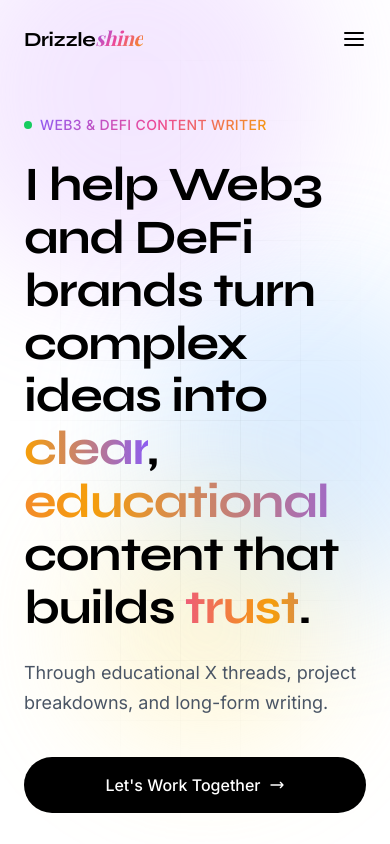
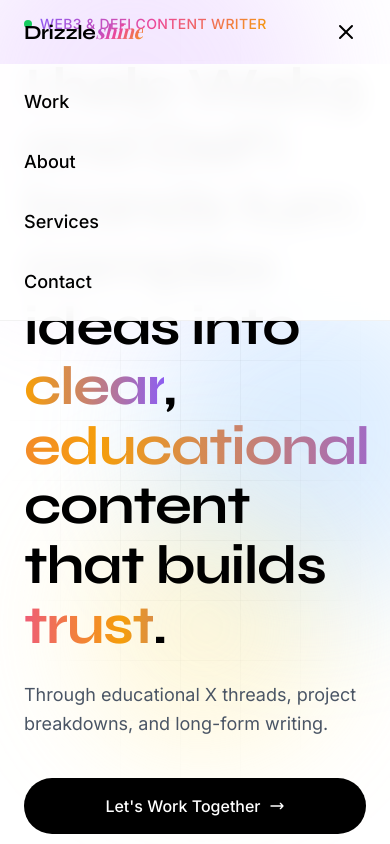
Before and after one commit to designsheva/drizzleshine, a React (Vite) app: page / in a window 390 px wide. Both pictures are taken after a click on the button 354 px from the left and 39 px from the top of the page. Shown: the top 844 px of the page. Built offline with nearby package versions, Linux system fonts and the light colour scheme; a web font is replaced by a local one.

Commit message:
Add mobile menu toggle and improve responsive design

```diff
--- a/src/App.tsx
+++ b/src/App.tsx
@@ -3,6 +3,7 @@ import "./App.css";
 
 const Navbar = () => {
   const [scrolled, setScrolled] = useState(false);
+  const [menuOpen, setMenuOpen] = useState(false);
 
   useEffect(() => {
     const handleScroll = () => {
@@ -16,8 +17,8 @@ const Navbar = () => {
     <nav
       className={`fixed top-0 left-0 right-0 z-50 transition-all duration-500 ${
         scrolled
-          ? "bg-white/80 backdrop-blur-md border-b border-black/5 py-4"
-          : "bg-transparent py-6"
+          ? "bg-white/80 backdrop-blur-md border-b border-black/5 py-2"
+          : "bg-transparent py-3"
       }`}
     >
       <div className="max-w-6xl mx-auto px-6 flex justify-between items-center">
@@ -38,14 +39,44 @@ const Navbar = () => {
             </a>
           ))}
         </div>
-        <button className="md:hidden">
+        <button
+          className="md:hidden p-2"
+          onClick={() => setMenuOpen(!menuOpen)}
+        >
           <svg xmlns="http://www.w3.org/2000/svg" width="24" height="24" viewBox="0 0 24 24" fill="none" stroke="currentColor" strokeWidth="2" strokeLinecap="round" strokeLinejoin="round">
-            <line x1="3" y1="12" x2="21" y2="12"></line>
-            <line x1="3" y1="6" x2="21" y2="6"></line>
-            <line x1="3" y1="18" x2="21" y2="18"></line>
+            {menuOpen ? (
+              <>
+                <line x1="18" y1="6" x2="6" y2="18"></line>
+                <line x1="6" y1="6" x2="18" y2="18"></line>
+              </>
+            ) : (
+              <>
+                <line x1="3" y1="12" x2="21" y2="12"></line>
+                <line x1="3" y1="6" x2="21" y2="6"></line>
+                <line x1="3" y1="18" x2="21" y2="18"></line>
+              </>
+            )}
           </svg>
         </button>
       </div>
+
+      {/* Mobile menu */}
+      {menuOpen && (
+        <div className="md:hidden absolute top-full left-0 right-0 bg-white/95 backdrop-blur-md border-b border-black/5 py-4 px-6">
+          <div className="flex flex-col gap-4">
+            {["Work", "About", "Services", "Contact"].map((item) => (
+              <a
+                key={item}
+                href={`#${item.toLowerCase()}`}
+                className="text-lg font-medium py-2 hover:text-purple-600 transition-colors"
+                onClick={() => setMenuOpen(false)}
+              >
+                {item}
+              </a>
+            ))}
+          </div>
+        </div>
+      )}
     </nav>
   );
 };
@@ -79,7 +110,7 @@ const Hero = () => {
     <section
       ref={heroRef}
       id="hero"
-      className="min-h-screen flex items-center justify-center px-6 pt-20 relative overflow-hidden"
+      className="min-h-screen flex items-center justify-center px-6 relative overflow-hidden"
     >
       {/* Animated background orbs */}
       <FloatingOrb className="w-96 h-96 bg-purple-300 -top-20 -left-20" delay={0} />
@@ -96,7 +127,7 @@ const Hero = () => {
           <span className="w-2 h-2 rounded-full bg-green-500 animate-pulse" />
           <span className="text-gradient">Web3 & DeFi Content Writer</span>
         </p>
-        <h1 className="text-5xl md:text-7xl lg:text-8xl font-bold tracking-tight leading-[1.1] text-black animate-slide-up" style={{ fontFamily: 'Syne, sans-serif' }}>
+        <h1 className="text-[3.4rem] md:text-[4.3rem] lg:text-[5.5rem] font-bold tracking-tight leading-[1.1] text-black animate-slide-up" style={{ fontFamily: 'Syne, sans-serif' }}>
           I help Web3 and DeFi brands{" "}
           <br className="hidden md:block" />
           turn complex ideas into{" "}
@@ -125,7 +156,7 @@ const Hero = () => {
       </div>
 
       {/* Scroll indicator */}
-      <div className="absolute bottom-8 left-1/2 -translate-x-1/2 animate-bounce">
+      <div className="absolute bottom-4 left-1/2 -translate-x-1/2 animate-bounce">
         <div className="w-6 h-10 border-2 border-black/20 rounded-full flex justify-center pt-2">
           <div className="w-1 h-2 bg-black/40 rounded-full animate-scroll-down" />
         </div>
@@ -153,9 +184,8 @@ const ProjectCard = ({
     className="group block animate-fade-in-up"
     style={{ animationDelay: `${index * 0.1}s` }}
   >
-    <div className="aspect-4/3 bg-linear-to-br from-gray-100 via-gray-50 to-white rounded-2xl overflow-hidden mb-4 relative border border-gray-100 group-hover:border-gray-200 transition-all group-hover:shadow-xl">
-      <div className="absolute inset-0 bg-linear-to-br from-purple-500/5 via-transparent to-blue-500/5 opacity-0 group-hover:opacity-100 transition-opacity" />
-      <div className="w-full h-full flex items-center justify-center text-gray-300 group-hover:text-gray-400 transition-all group-hover:scale-110">
+    <div className="aspect-4/3 bg-gray-50 rounded-2xl overflow-hidden mb-4 relative">
+      <div className="w-full h-full flex items-center justify-center text-gray-300 group-hover:text-gray-400 transition-all group-hover:scale-105">
         <svg className="w-12 h-12" fill="none" stroke="currentColor" viewBox="0 0 24 24">
           <path strokeLinecap="round" strokeLinejoin="round" strokeWidth="1.5" d="M8 12h.01M12 12h.01M16 12h.01M21 12c0 4.418-4.03 8-9 8a9.863 9.863 0 01-4.255-.949L3 20l1.395-3.72C3.512 15.042 3 13.574 3 12c0-4.418 4.03-8 9-8s9 3.582 9 8z"></path>
         </svg>
@@ -163,14 +193,11 @@ const ProjectCard = ({
     </div>
     <div className="flex justify-between items-start gap-4">
       <div>
-        <h3 className="text-xl font-semibold tracking-tight mb-1 group-hover:text-gradient transition-all" style={{ fontFamily: 'Syne, sans-serif' }}>{title}</h3>
-        <p className="text-gray-500 text-sm flex items-center gap-2">
-          <span className="w-1.5 h-1.5 rounded-full bg-gray-300 group-hover:bg-purple-500 transition-colors" />
-          {category}
-        </p>
+        <h3 className="text-xl font-semibold tracking-tight mb-1 group-hover:text-purple-600 transition-colors" style={{ fontFamily: 'Syne, sans-serif' }}>{title}</h3>
+        <p className="text-gray-500 text-sm">{category}</p>
       </div>
-      <div className="w-10 h-10 shrink-0 rounded-full border-2 border-gray-200 flex items-center justify-center opacity-0 group-hover:opacity-100 transition-all group-hover:border-black group-hover:rotate-45">
-        <svg className="w-4 h-4" fill="none" stroke="currentColor" viewBox="0 0 24 24">
+      <div className="w-8 h-8 shrink-0 rounded-full bg-gray-100 flex items-center justify-center group-hover:bg-black group-hover:text-white transition-all">
+        <svg className="w-3 h-3 transition-transform group-hover:rotate-45" fill="none" stroke="currentColor" viewBox="0 0 24 24">
           <path strokeLinecap="round" strokeLinejoin="round" strokeWidth="2" d="M17 8l4 4m0 0l-4 4m4-4H3"></path>
         </svg>
       </div>
@@ -277,22 +304,13 @@ const About = () => {
           </p>
         </div>
 
-        <div className="grid grid-cols-3 gap-4 mb-16 p-8 bg-linear-to-br from-gray-50 to-white rounded-3xl border border-gray-100">
-          <div className="flex items-center gap-3 text-base group cursor-default">
-            <span className="w-8 h-8 rounded-full bg-purple-100 flex items-center justify-center text-purple-600 group-hover:scale-110 transition-transform">✦</span>
-            <span>AI-assisted workflow</span>
-          </div>
-          <div className="flex items-center gap-3 text-base group cursor-default">
-            <span className="w-8 h-8 rounded-full bg-blue-100 flex items-center justify-center text-blue-600 group-hover:scale-110 transition-transform">✦</span>
-            <span>Education-first content</span>
-          </div>
-          <div className="flex items-center gap-3 text-base group cursor-default">
-            <span className="w-8 h-8 rounded-full bg-amber-100 flex items-center justify-center text-amber-600 group-hover:scale-110 transition-transform">✦</span>
-            <span>Team-friendly</span>
-          </div>
+        <div className="flex flex-wrap justify-center gap-3 mb-16">
+          <span className="px-4 py-2 bg-gray-100 rounded-full text-sm font-medium">AI-assisted workflow</span>
+          <span className="px-4 py-2 bg-gray-100 rounded-full text-sm font-medium">Education-first content</span>
+          <span className="px-4 py-2 bg-gray-100 rounded-full text-sm font-medium">Team-friendly</span>
         </div>
 
-        <div className="grid grid-cols-4 gap-8 pt-8 border-t border-gray-100">
+        <div className="grid grid-cols-2 md:grid-cols-4 gap-6 md:gap-8 pt-8 border-t border-gray-100">
           <StatCounter value="2025" label="Started" />
           <StatCounter value="5" suffix="+" label="Clients" />
           <StatCounter value="10" suffix="+" label="Bounties Won" />
```
